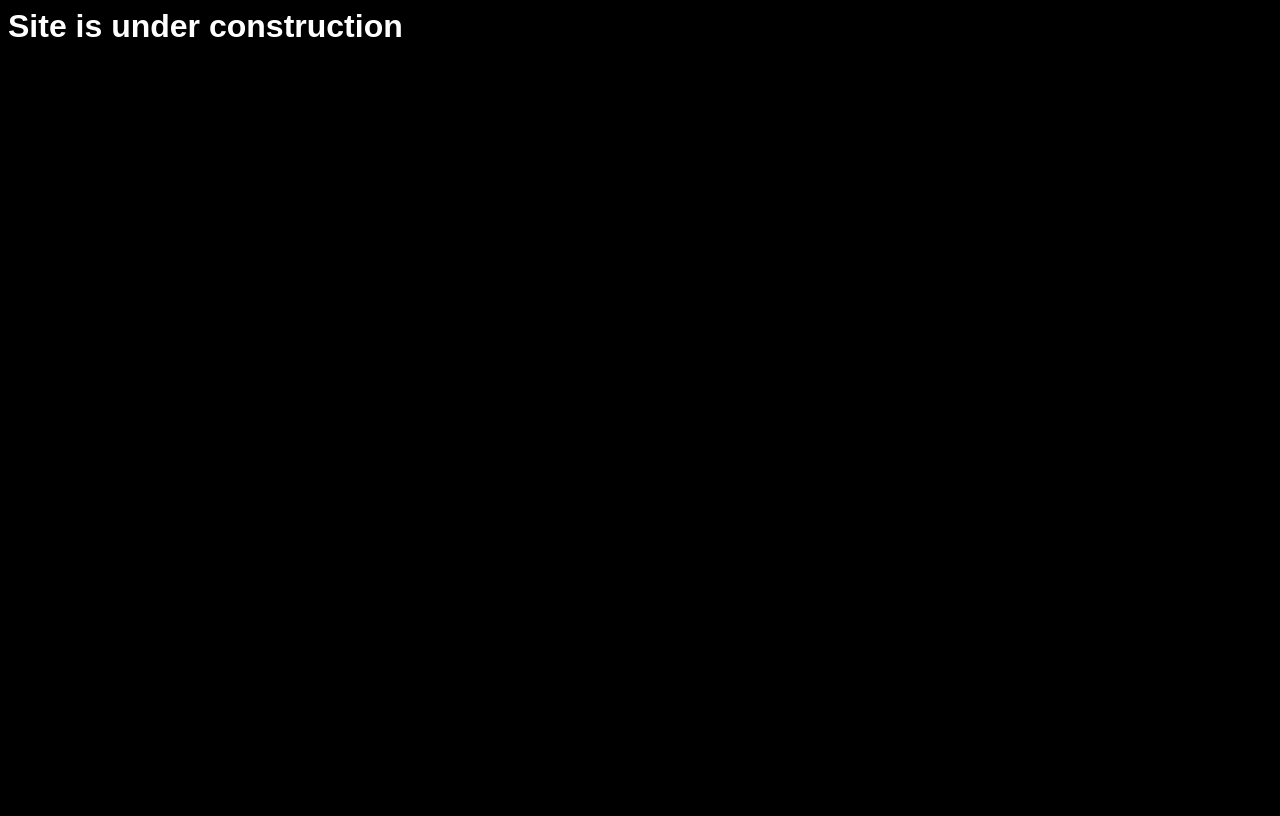
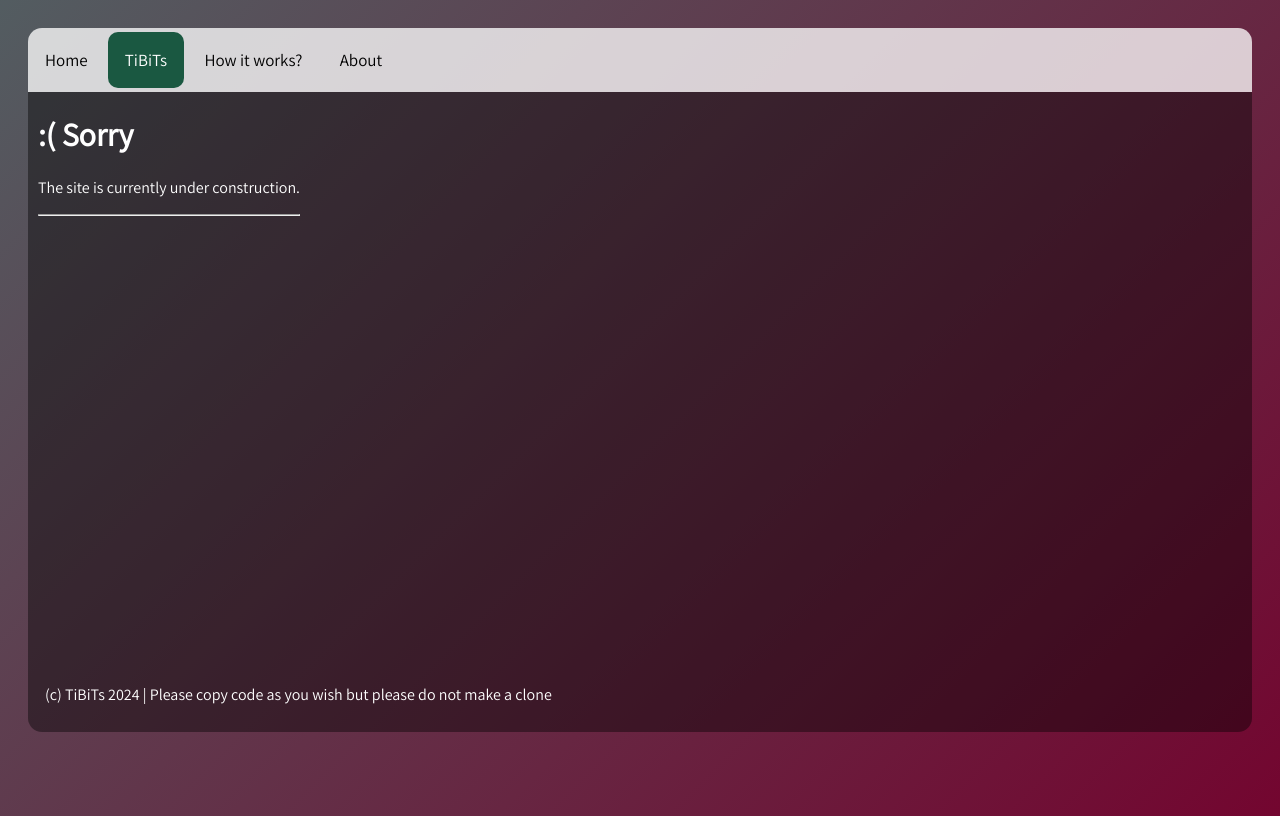
Before and after one commit to TiBiTs-Games/TiBiTs-Games.github.io, a plain HTML site: page index.html in a window 1280 px wide. Drawn offline with Linux system fonts and the light colour scheme.

Commit message:
Graphical improvments

```diff
--- a/index.html
+++ b/index.html
@@ -1,18 +1,106 @@
-<html>
-<head>
-<link rel="icon" type="image/x-icon" src="disp.png">
-<title>We are very sorry</title>
+<link href='https://fonts.googleapis.com/css?family=Assistant' rel='stylesheet'>
+ <link rel="icon" type="image/x-icon" href="disp.png">
+<title>TiBiTs - The game that is currently under construction!</title>
 <style>
-  h1 {
-     font-family: arial;
-  }
-  body {
-    color: white;
-    background-color: black;
-  }
-</style>
-</head>
+    /*
+     This code was taken from W3Schools (Pill Navagation), and a CodePen (see at: https://codepen.io/P1N2O/pen/pyBNzX)
+    */
+body {
+	background: linear-gradient(-45deg, #34413c, #74032e, #497770, #023c49);
+	background-size: 400% 400%;
+	animation: gradient 30s ease infinite;
+	height: 100%;
+    font-family: 'Assistant';
+}
+
+@keyframes gradient {
+	0% {
+		background-position: 0% 50%;
+	}
+	50% {
+		background-position: 100% 50%;
+	}
+	100% {
+		background-position: 0% 50%;
+	}
+}
+
+    .pill-nav {
+        padding-top: 0px;
+       /* overflow: hidden; */
+    }
+    .pill-nav a {
+     display: inline-block;
+      color: black;
+      text-align: center;
+      padding: 17px;
+      text-decoration: none;
+      font-size: 17px;
+      border-radius: 10px;
+    }
+
+    .pill-nav a:hover {
+      background-color: #ddd;
+      color: black;
+    }
+
+    .pill-nav a.active {
+      background-color: rgb(26, 88, 65);
+      color: rgb(255, 255, 255);
+    }
+    .pill-nav {
+        background-color: rgba(255, 255, 255, 0.763);
+        padding-top: 4px;
+        padding-bottom: 4px;
+        border-top-right-radius: 14px;
+        border-top-left-radius: 14px;
+
+        margin-left: 20px;
+        margin-right: 20px;
+    }
+    .block {
+        padding-bottom: 20px;
+    }
+    .gameArea {
+        border-bottom-left-radius: 14px;
+        border-bottom-right-radius: 14px;
+        background-color: rgba(0, 0, 0, 0.412);
+        margin-left: 20px;
+        margin-right: 20px;
+        height: 80%;
+    }
+    .content {
+        display: inline-block;
+        color: white;
+        padding-left: 10px;
+        padding-right: 10px;
+        height: 90%;
+
+    }
+    </style>
+    </head>
+
+    <div class="block"></div>
+    <div class="pill-nav">
+        <a href="#noAllow">Home</a>
+        <a class="active" href="https://tibits-games.github.io/"> TiBiTs</a>
+        <a href="#noAllow">How it works?</a>
+        <a href="#noAllow">About</a>
+    </div>
 <body>
-<h1>Site is under construction</h1>
+<div class="gameArea">
+<div class="content">
+<!--Game and content go here-->
+<h1>:( Sorry </h1>
+<p>The site is currently under construction.</p>
+<hr>
+
+
+
+
+</div>
+<p style="padding-left: 17px; color: white;">(c) TiBiTs 2024 | Please copy code as you wish but please do not make a clone</p>
+</div>
+
+
 </body>
-</html>
```
